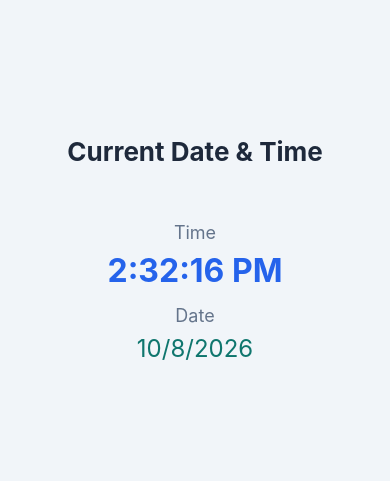
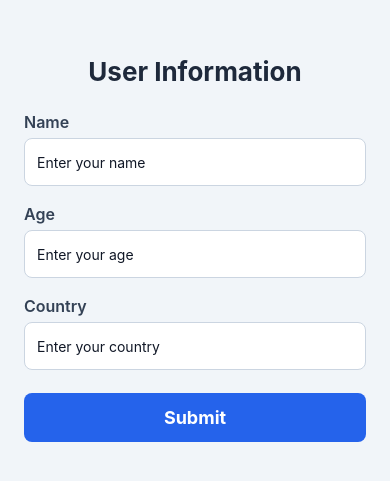
Before and after one commit to mohm-518/JoVision-react-native-tasks, a React Native app: screen / in a window 390 px wide. Shown: the part 173-654 px from the top of the page. Built offline with nearby package versions, Linux system fonts and the light colour scheme.

Commit message:
Add Task 35

```diff
--- a/App.tsx
+++ b/App.tsx
@@ -1,11 +1,11 @@
 import React from 'react';
 import {View} from 'react-native';
-import Task34 from './Tasks/Task34';
+import Task35 from './Tasks/Task35';
 
 const App = () => {
   return (
     <View style={{flex: 1}}>
-      <Task34 />
+      <Task35 />
     </View>
   );
 };
--- /dev/null
+++ b/Tasks/Task35.js
@@ -0,0 +1,160 @@
+import React, {useState, useEffect} from 'react';
+import {
+  View,
+  Text,
+  TextInput,
+  Pressable,
+  StyleSheet,
+  Alert,
+  ScrollView,
+} from 'react-native';
+
+import AsyncStorage from '@react-native-async-storage/async-storage';
+
+const STORAGE_KEY = 'task35_user_data';
+
+export default function Task35() {
+  const [name, setName] = useState('');
+  const [age, setAge] = useState('');
+  const [country, setCountry] = useState('');
+
+  useEffect(() => {
+    const loadData = async () => {
+      try {
+        const savedData = await AsyncStorage.getItem(STORAGE_KEY);
+
+        if (savedData !== null) {
+          const data = JSON.parse(savedData);
+          const savedTime = new Date(data.timestamp).getTime();
+          const now = Date.now();
+
+          if (
+            Number.isFinite(savedTime) &&
+            now >= savedTime &&
+            now - savedTime < 60000
+          ) {
+            const {
+              name: savedName,
+              age: savedAge,
+              country: savedCountry,
+            } = data;
+
+            setName(savedName ?? '');
+            setAge(savedAge ?? '');
+            setCountry(savedCountry ?? '');
+          } else {
+            await AsyncStorage.removeItem(STORAGE_KEY);
+          }
+        }
+      } catch (error) {
+        console.error('Error loading data:', error);
+        Alert.alert('Error', 'Could not load saved data.');
+      }
+    };
+
+    loadData();
+  }, []);
+
+  const handleSubmit = async () => {
+    const userData = {
+      name,
+      age,
+      country,
+      timestamp: new Date().toISOString(),
+    };
+
+    try {
+      await AsyncStorage.setItem(
+        STORAGE_KEY,
+        JSON.stringify(userData),
+      );
+
+      Alert.alert('Success', 'Data saved successfully!');
+    } catch (error) {
+      console.error('Error saving data:', error);
+      Alert.alert('Error', 'Could not save data.');
+    }
+  };
+
+  return (
+    <ScrollView contentContainerStyle={styles.container}>
+      <Text style={styles.title}>User Information</Text>
+
+      <Text style={styles.label}>Name</Text>
+      <TextInput
+        style={styles.input}
+        placeholder="Enter your name"
+        value={name}
+        onChangeText={setName}
+      />
+
+      <Text style={styles.label}>Age</Text>
+      <TextInput
+        style={styles.input}
+        placeholder="Enter your age"
+        value={age}
+        onChangeText={setAge}
+        keyboardType="numeric"
+      />
+
+      <Text style={styles.label}>Country</Text>
+      <TextInput
+        style={styles.input}
+        placeholder="Enter your country"
+        value={country}
+        onChangeText={setCountry}
+      />
+
+      <Pressable
+        style={styles.button}
+        onPress={handleSubmit}
+      >
+        <Text style={styles.buttonText}>Submit</Text>
+      </Pressable>
+    </ScrollView>
+  );
+}
+
+const styles = StyleSheet.create({
+  container: {
+    flexGrow: 1,
+    justifyContent: 'center',
+    padding: 24,
+    backgroundColor: '#f1f5f9',
+  },
+  title: {
+    fontSize: 26,
+    fontWeight: 'bold',
+    textAlign: 'center',
+    marginBottom: 25,
+    color: '#1e293b',
+  },
+  label: {
+    fontSize: 16,
+    fontWeight: '600',
+    marginBottom: 6,
+    color: '#334155',
+  },
+  input: {
+    height: 48,
+    borderWidth: 1,
+    borderColor: '#cbd5e1',
+    borderRadius: 8,
+    paddingHorizontal: 12,
+    marginBottom: 18,
+    backgroundColor: '#fff',
+    color: '#111827',
+  },
+  button: {
+    backgroundColor: '#2563eb',
+    padding: 14,
+    borderRadius: 8,
+    alignItems: 'center',
+    marginTop: 5,
+  },
+  buttonText: {
+    color: '#fff',
+    fontSize: 18,
+    fontWeight: 'bold',
+  },
+});
--- a/package.json
+++ b/package.json
@@ -10,6 +10,7 @@
     "test": "jest"
   },
   "dependencies": {
+    "@react-native-async-storage/async-storage": "^3.1.1",
     "@react-native/new-app-screen": "0.87.1",
     "react": "19.2.3",
     "react-native": "0.87.1",
```
Also changed, not shown: 1 other file (tests, documents, lock files or other folders).
